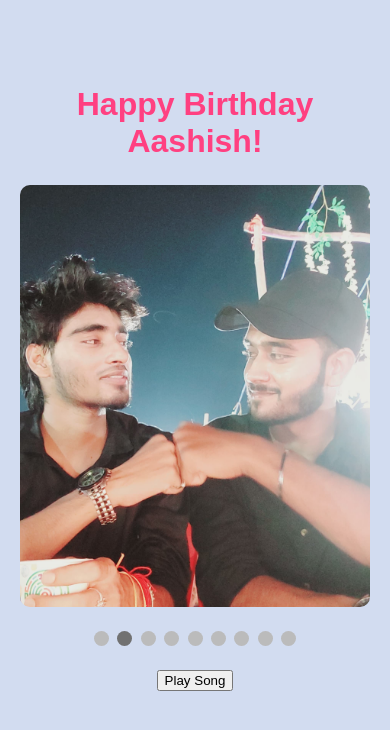
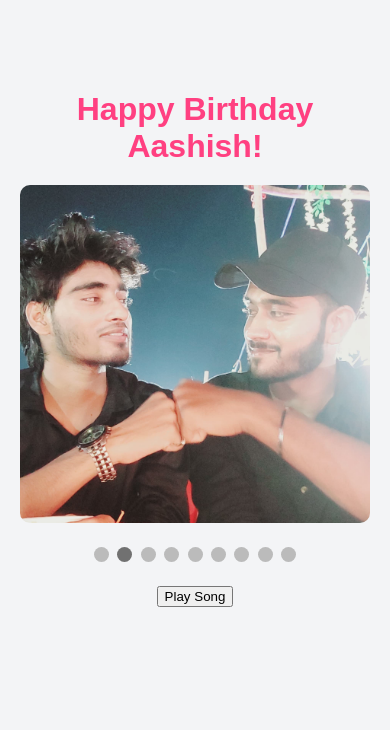
Before and after one commit to PythoPrince/AashishBirthday.github.io, a plain HTML site: page index.html in a window 390 px wide. Drawn offline with Linux system fonts and the light colour scheme.

Commit message:
Add files via upload

```diff
--- a/styles.css
+++ b/styles.css
@@ -1,11 +1,10 @@
 body {
-    background: #d2dcf0;
+    background: #f3f4f6;
     font-family: 'Arial', sans-serif;
     text-align: center;
     color: #333;
     margin: 0;
     padding: 0;
-
 }
 
 .container {
@@ -17,8 +16,6 @@ h1 {
     font-size: 3em;
     margin-bottom: 20px;
     color: #ff4081;
-    position: relative;
-    bottom: 5px;
 }
 
 .slideshow-container {
@@ -33,7 +30,7 @@ h1 {
 
 .slide-image {
     width: 100%;
-    height: 75vh; /* Set the height you desire */
+    height: 60vh; /* Set the height you desire */
     object-fit: cover;
     border-radius: 10px;
 }
@@ -51,6 +48,7 @@ h1 {
     border-radius: 50%;
     display: inline-block;
     transition: background-color 0.6s ease;
+    cursor: pointer;
 }
 
 .active {
@@ -74,6 +72,6 @@ h1 {
     }
 
     .slide-image {
-        height: 50vh; /* Adjust for smaller screens */
+        height: 40vh; /* Adjust for smaller screens */
     }
 }
```
